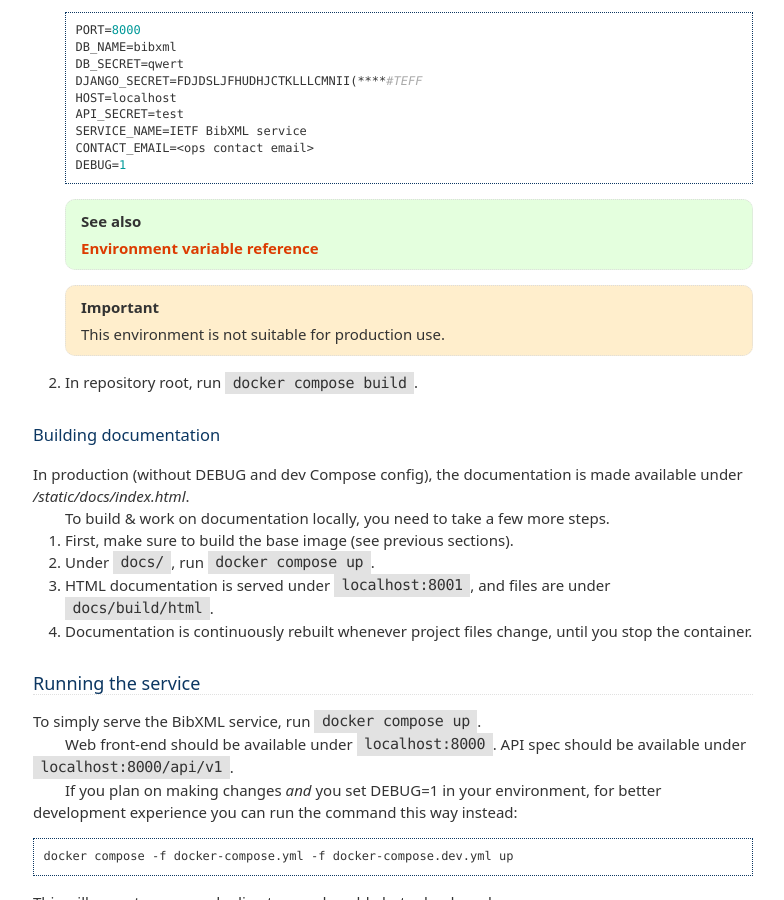
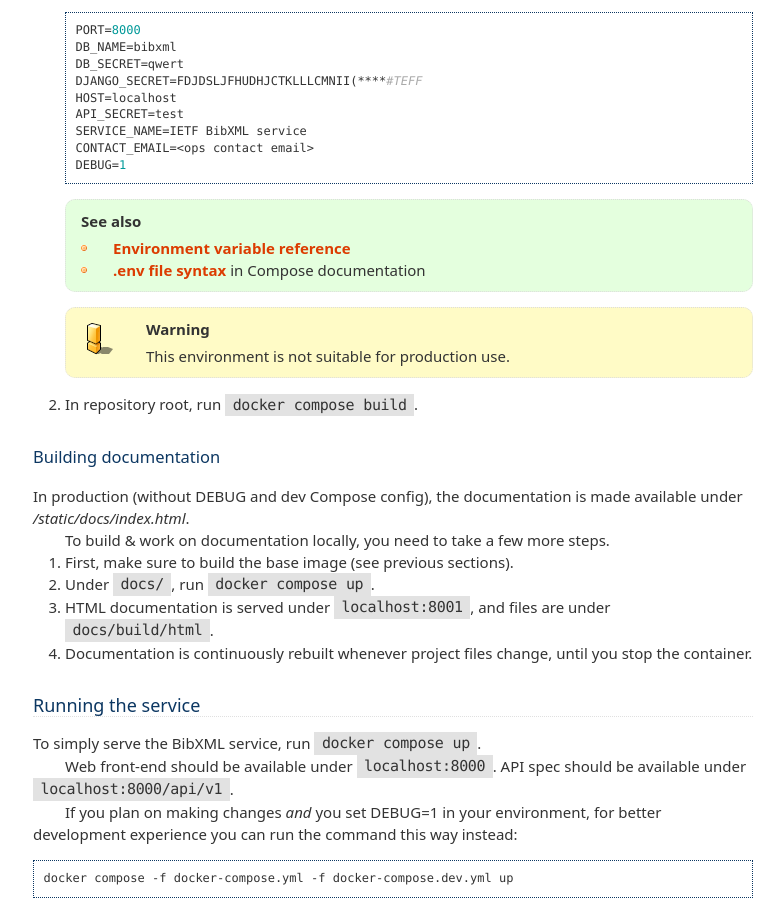
Before and after one commit to ietf-tools/bibxml-service, a Sphinx documentation site: the page built from docs/howto/develop-locally.rst, in a window 1280 px wide and 900 px high, scrolled down 1109 px. Shown: the whole window, without its empty margins (247-1031 px from the left). Built offline with Sphinx 7.4.7, drawn with Linux system fonts in a browser that asks for light colours; pages that are not in the unit, such as notebooks, are missing from menus.

Commit message:
docs: link dev howto to `.env` syntax in Compose docs

```diff
--- a/docs/howto/develop-locally.rst
+++ b/docs/howto/develop-locally.rst
@@ -55,9 +55,12 @@
        CONTACT_EMAIL=<ops contact email>
        DEBUG=1
 
-   .. seealso:: :doc:`/ref/env`
+   .. seealso::
 
-   .. important:: This environment is not suitable for production use.
+      - :doc:`/ref/env`
+      - `.env file syntax <https://docs.docker.com/compose/env-file/#syntax-rules>`_ in Compose documentation
+
+   .. warning:: This environment is not suitable for production use.
 
 2. In repository root, run ``docker compose build``.
 
```
